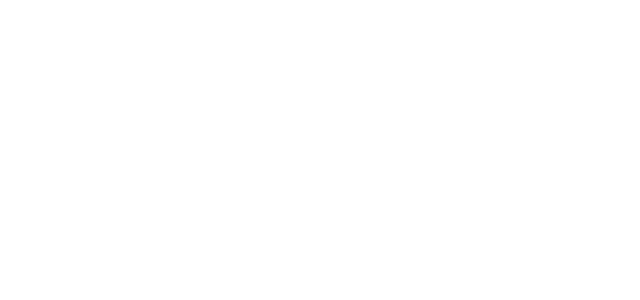
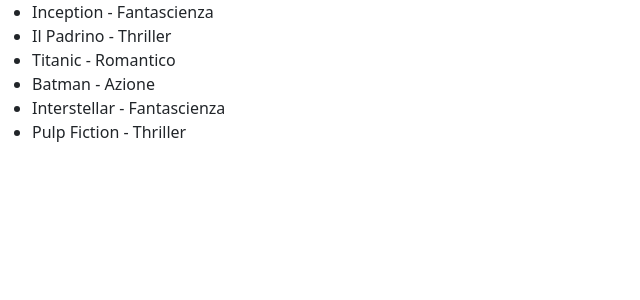
Before and after one commit to Michecosa/react-movie-filter, a React (Vite) app: page / in a window 1280 px wide. Shown: the top 300 px of the page, without its empty margins (0-640 px from the left). Built offline with nearby package versions, Linux system fonts and the light colour scheme.

Commit message:
Import and display all movies in page

```diff
--- a/src/App.jsx
+++ b/src/App.jsx
@@ -1,7 +1,12 @@
 import movies from "./data/movies.js";
+import Movies from "./components/Movies.jsx";
 
 function App() {
-  return <></>;
+  return (
+    <>
+      <Movies moviesList={movies} />
+    </>
+  );
 }
 
 export default App;
--- /dev/null
+++ b/src/components/Movies.jsx
@@ -0,0 +1,15 @@
+import { useState } from "react";
+
+export default function Movies({ moviesList }) {
+  const [movies, setMovies] = useState(moviesList);
+
+  return (
+    <ul>
+      {movies.map((movie, index) => (
+        <li key={index}>
+          {movie.title} - {movie.genre}
+        </li>
+      ))}
+    </ul>
+  );
+}
```
